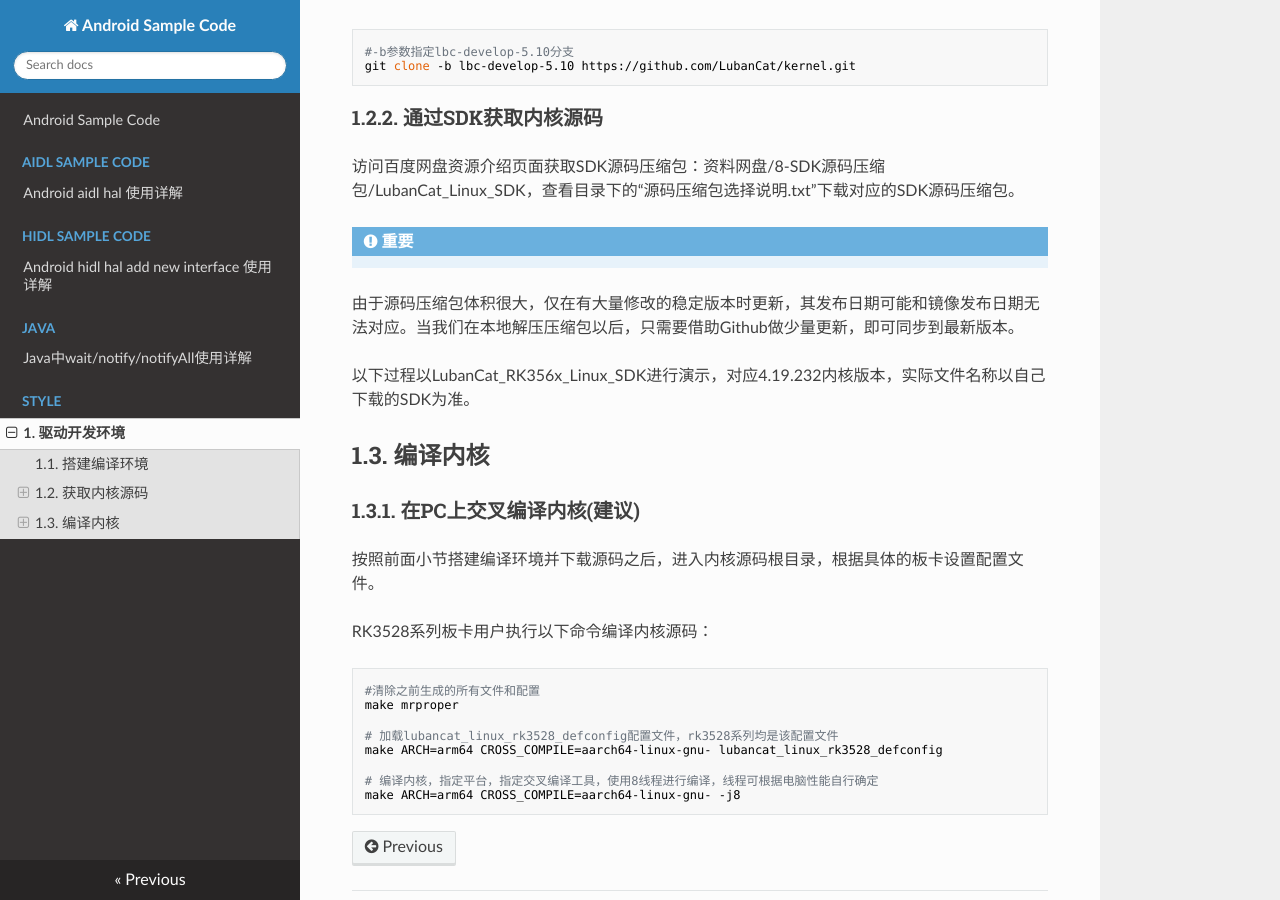
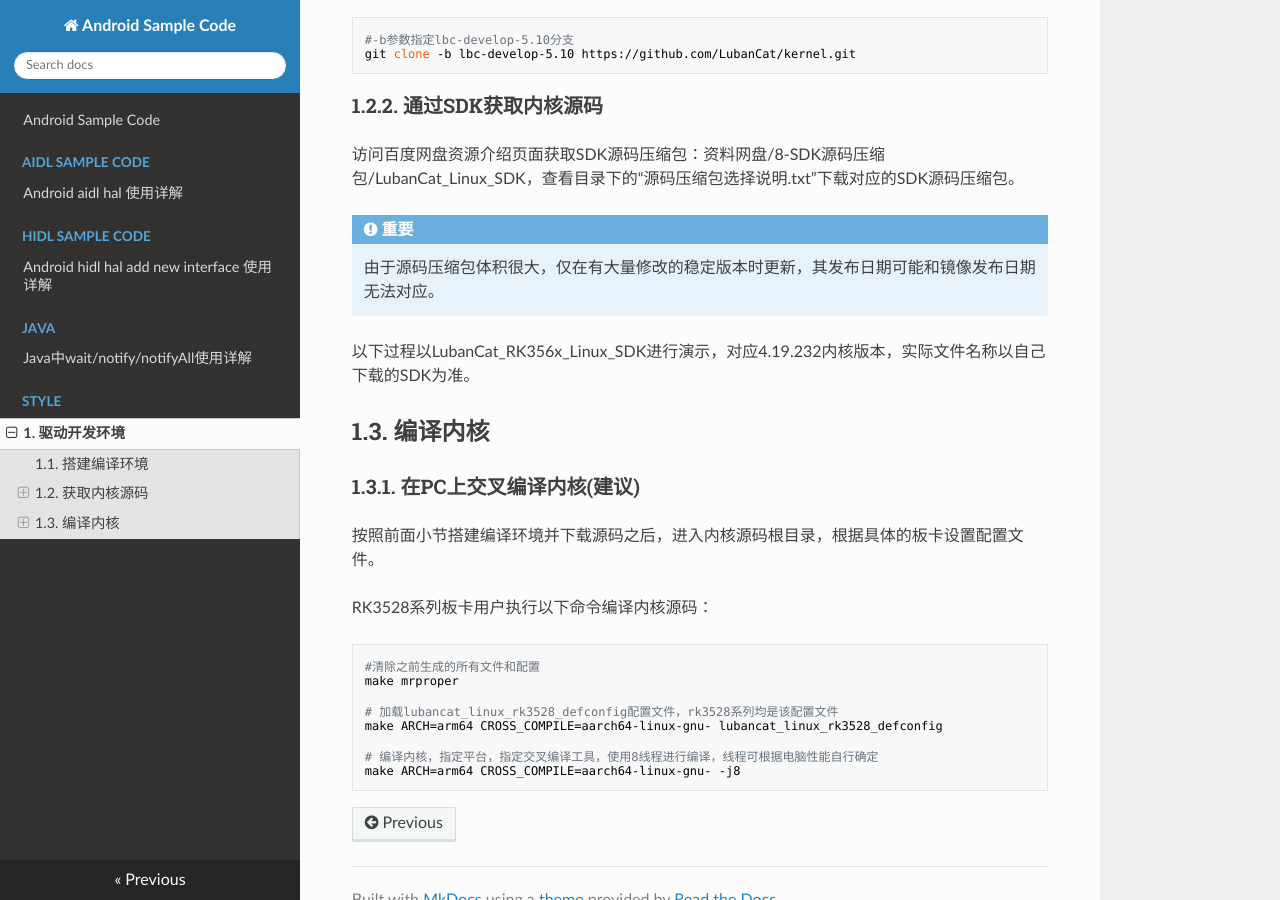
Before and after one commit to ngyzqf/android-sample-code, an MkDocs documentation site: the page built from docs/style/style.md, in a window 1280 px wide and 900 px high, scrolled down 1355 px. Built offline with MkDocs 1.6.1, drawn with Linux system fonts in a browser that asks for light colours; nearby versions of some CDN libraries.

Commit message:
update some
Signed-off-by: guangyuan.niu <guangyuan.niu@t2mobile.com>

````diff
--- a/docs/style/style.md
+++ b/docs/style/style.md
@@ -1,5 +1,4 @@
 # 1. 驱动开发环境
-
 本章的主要目的是搭建驱动章节所需的实验环境，后续章节将不在实验环境搭建上耗费太多的版面， 而是主要讲解设备驱动的原理。本小节内容涉及的知识点较多，需要有一定的内核基础才可理解相关内容，若不理解部分知识点，跳过即可，可等到接触到相关知识再回头学习。
 
 首先我们要明白程序最终是运行在板卡上，可以在板卡上编译或者在pc上使用交叉编译器进行编译， 需要下载内核源码或对应内核的头文件(Kernel Headers)，之后编译源码、编译驱动模块以及设备树等，最终将驱动模块和设备树拷贝到开发板上运行。
@@ -8,10 +7,9 @@
 
 !!! TIP
 
-本章节不需要烧录我们编译的内核，编译内核可以在板卡上或者个人PC上，编译内核是为了辅助编译驱动程序。 另外，也可以编译出内核头文件deb包，安装后同样可以编译驱动模块。如果有更新替换内核的需求请参考 镜像构建与部署的构建内核deb包 章节。
+    本章节不需要烧录我们编译的内核，编译内核可以在板卡上或者个人PC上，编译内核是为了辅助编译驱动程序。 另外，也可以编译出内核头文件deb包，安装后同样可以编译驱动模块。如果有更新替换内核的需求请参考 镜像构建与部署的构建内核deb包 章节。
 
 ## 1.1. 搭建编译环境
-
 编译内核可以在pc虚拟机上进行交叉编译也在板卡上进行本地编译。由于pc虚拟机性能远远强于板卡，一般建议在虚拟机上编译，如果不想用虚拟机，希望直接在板卡上开发，不介意编译时间过长也可以在板卡上编译。
 
 在PC上，可以使用VirtualBox或者VMWare，搭建ubuntu虚拟机，建议使用Ubuntu18.04或者ubuntu20.04版本， 详细搭建请参考 LubanCat-RK系列板卡应用开发手册 系列章节， 建议使用配套的虚拟机镜像。
@@ -21,9 +19,11 @@
 sudo apt update
 sudo apt install gcc make  git  bc libssl-dev liblz4-tool device-tree-compiler bison flex u-boot-tools gcc-aarch64-linux-gnu
 ```
+
 ## 1.2. 获取内核源码
 
 确认板卡使用的内核版本，可以在板卡使用命令 uname -a 查看。
+
 ```bash
 #查看板卡内核版本
 uname -a
@@ -43,12 +43,11 @@
 ```
 
 ### 1.2.2. 通过SDK获取内核源码
-
 访问百度网盘资源介绍页面获取SDK源码压缩包：资料网盘/8-SDK源码压缩包/LubanCat_Linux_SDK，查看目录下的“源码压缩包选择说明.txt”下载对应的SDK源码压缩包。
 
 !!! 重要
 
-由于源码压缩包体积很大，仅在有大量修改的稳定版本时更新，其发布日期可能和镜像发布日期无法对应。当我们在本地解压压缩包以后，只需要借助Github做少量更新，即可同步到最新版本。
+    由于源码压缩包体积很大，仅在有大量修改的稳定版本时更新，其发布日期可能和镜像发布日期无法对应。
 
 
 以下过程以LubanCat_RK356x_Linux_SDK进行演示，对应4.19.232内核版本，实际文件名称以自己下载的SDK为准。
````
